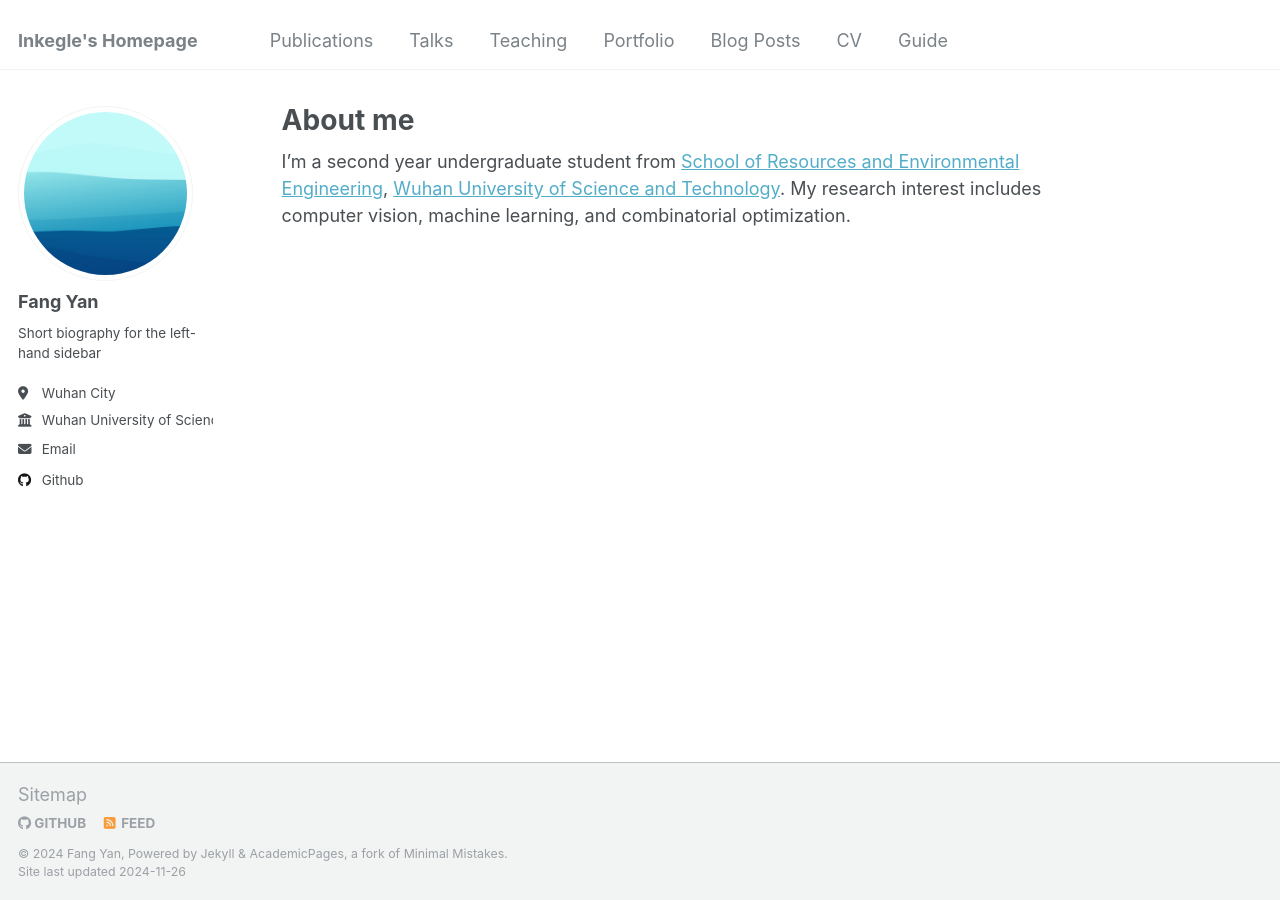
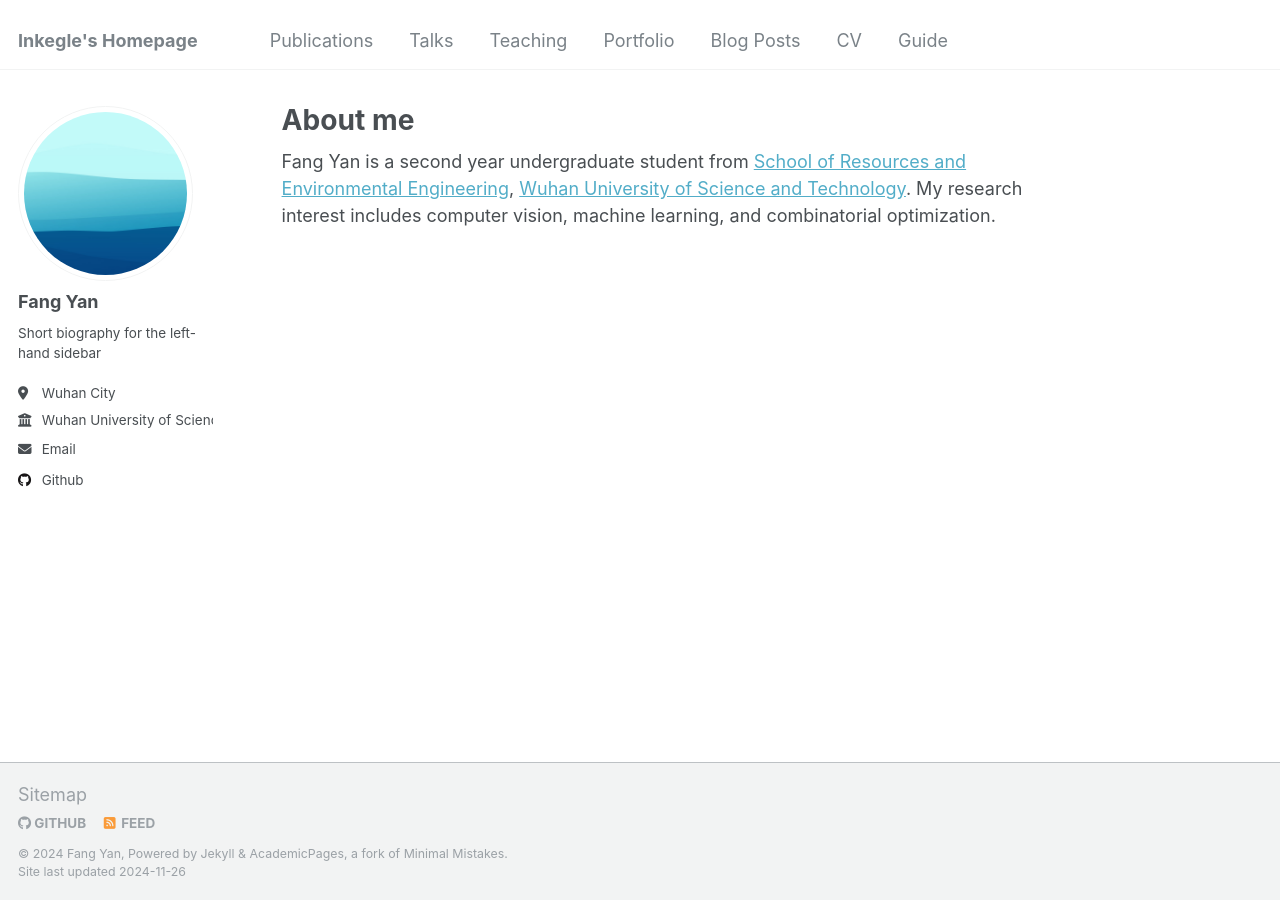
Before and after one commit to inkegle/inkegle.github.io, a Jekyll site: the page built from _pages/about.md, in a window 1280 px wide. Built offline with Jekyll 4.4.1, drawn with Linux system fonts in a browser that asks for light colours.

Commit message:
change name

```diff
--- a/_pages/about.md
+++ b/_pages/about.md
@@ -7,7 +7,7 @@ redirect_from:
   - /about.html
 ---
 
-I'm a second year undergraduate student from [School of Resources and Environmental Engineering](https://cree.wust.edu.cn/index.htm), [Wuhan University of Science and Technology](https://www.wust.edu.cn/). My research interest includes computer vision, machine learning, and combinatorial optimization.
+Fang Yan is a second year undergraduate student from [School of Resources and Environmental Engineering](https://cree.wust.edu.cn/index.htm), [Wuhan University of Science and Technology](https://www.wust.edu.cn/). My research interest includes computer vision, machine learning, and combinatorial optimization.
 
 <!-- A data-driven personal website
 ======
```
